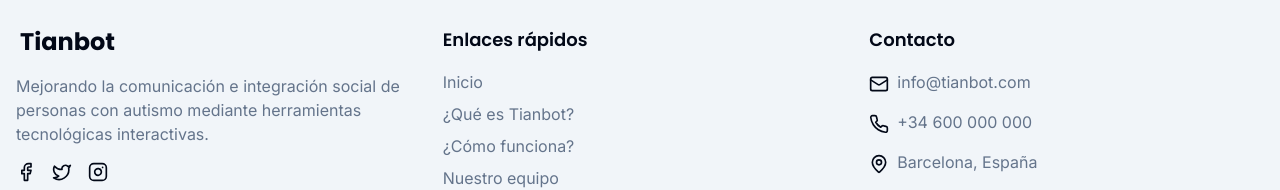
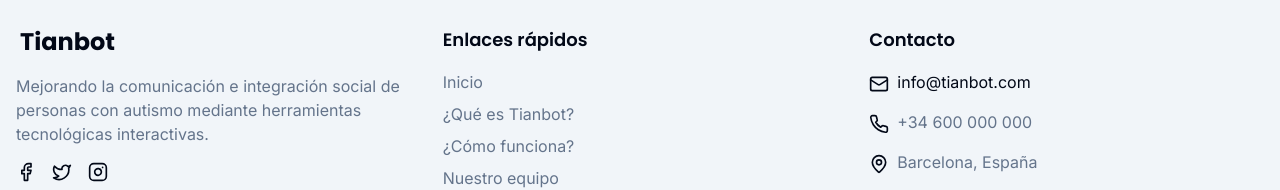
Before and after one commit to WillBlock13/tianbot-accessibility-enhancer, a React (Vite) app: page / in a window 1280 px wide. Shown: the part 6241-6431 px from the top of the page. Built offline with nearby package versions, Linux system fonts and the light colour scheme.

Commit message:
Visual edit in Lovable
Edited UI in Lovable

```diff
--- a/src/components/layout/Footer.tsx
+++ b/src/components/layout/Footer.tsx
@@ -71,7 +71,7 @@ const Footer = () => {
             <ul className="space-y-4">
               <li className="flex items-start">
                 <Mail size={20} className="mr-2 mt-1 flex-shrink-0" />
-                <a href="mailto:info@tianbot.com" className="text-muted-foreground hover:text-primary transition-colors">
+                <a href="mailto:info@tianbot.com" className="info@tianbot.es\n">
                   info@tianbot.com
                 </a>
               </li>
```
